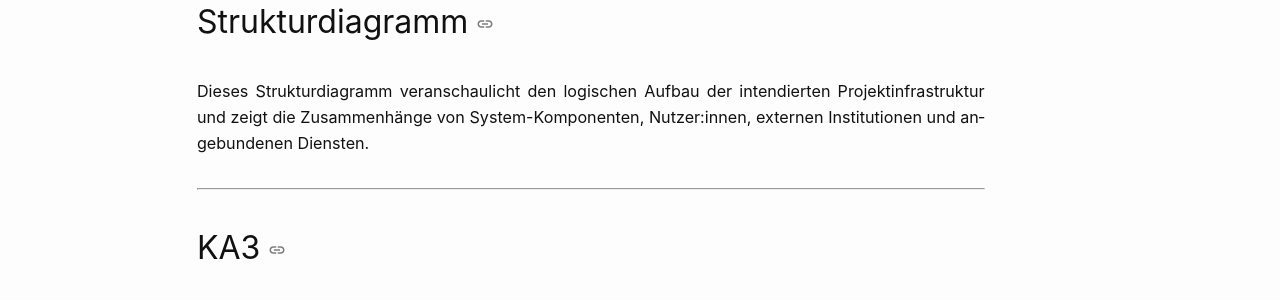
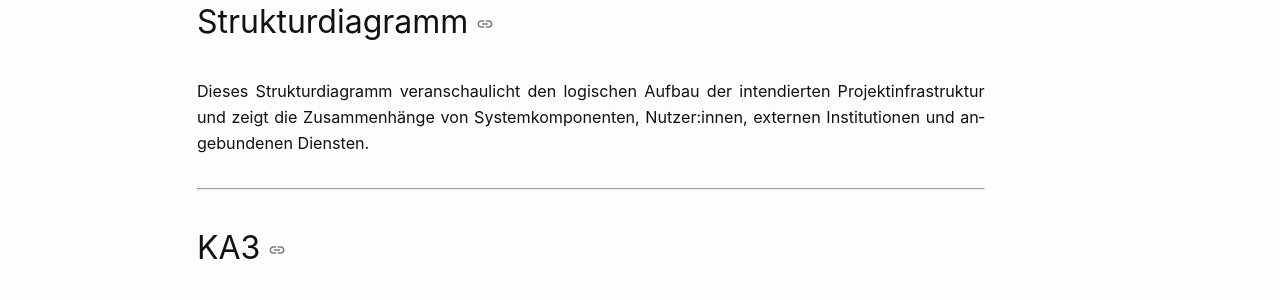
Before and after one commit to christiansievers/site-test, a Jekyll site: the page built from technische-dokumentation/infrastruktur.markdown, in a window 1280 px wide. Shown: the part 503-803 px from the top of the page. Built offline with Jekyll 4.4.1, drawn with Linux system fonts in a browser that asks for light colours; a script that is not in the unit is left out.

Commit message:
Update infrastruktur.markdown

```diff
--- a/technische-dokumentation/infrastruktur.markdown
+++ b/technische-dokumentation/infrastruktur.markdown
@@ -11,7 +11,7 @@ erklären, wie alles zusammenhängt und was die einzelnen Komponenten leisten, z
 Im von ... bis ... laufenden Vorprojekt wurde erarbeitet, dass die von dem RRZK der Universität zu Köln entwickelte Repositoriumssoftware KA3 und für die Langzeitverfügbarkeit das vom hbz betriebene Rosetta verwendet werden soll.
 
 ## Strukturdiagramm
-Dieses Strukturdiagramm veranschaulicht den logischen Aufbau der intendierten Projektinfrastruktur und zeigt die Zusammenhänge von System-Komponenten, Nutzer:innen, externen Institutionen und angebundenen Diensten.
+Dieses Strukturdiagramm veranschaulicht den logischen Aufbau der intendierten Projektinfrastruktur und zeigt die Zusammenhänge von Systemkomponenten, Nutzer:innen, externen Institutionen und angebundenen Diensten.
 
 
 ----
```
